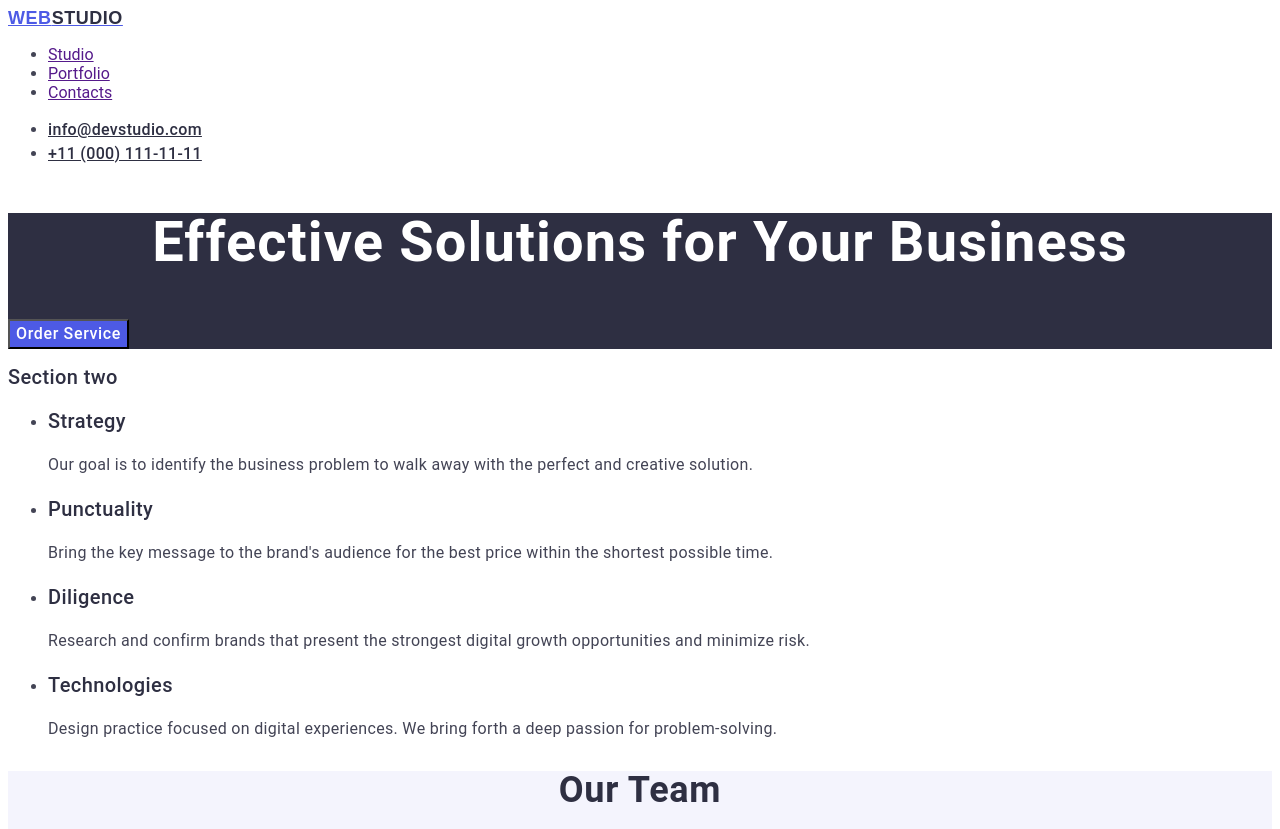
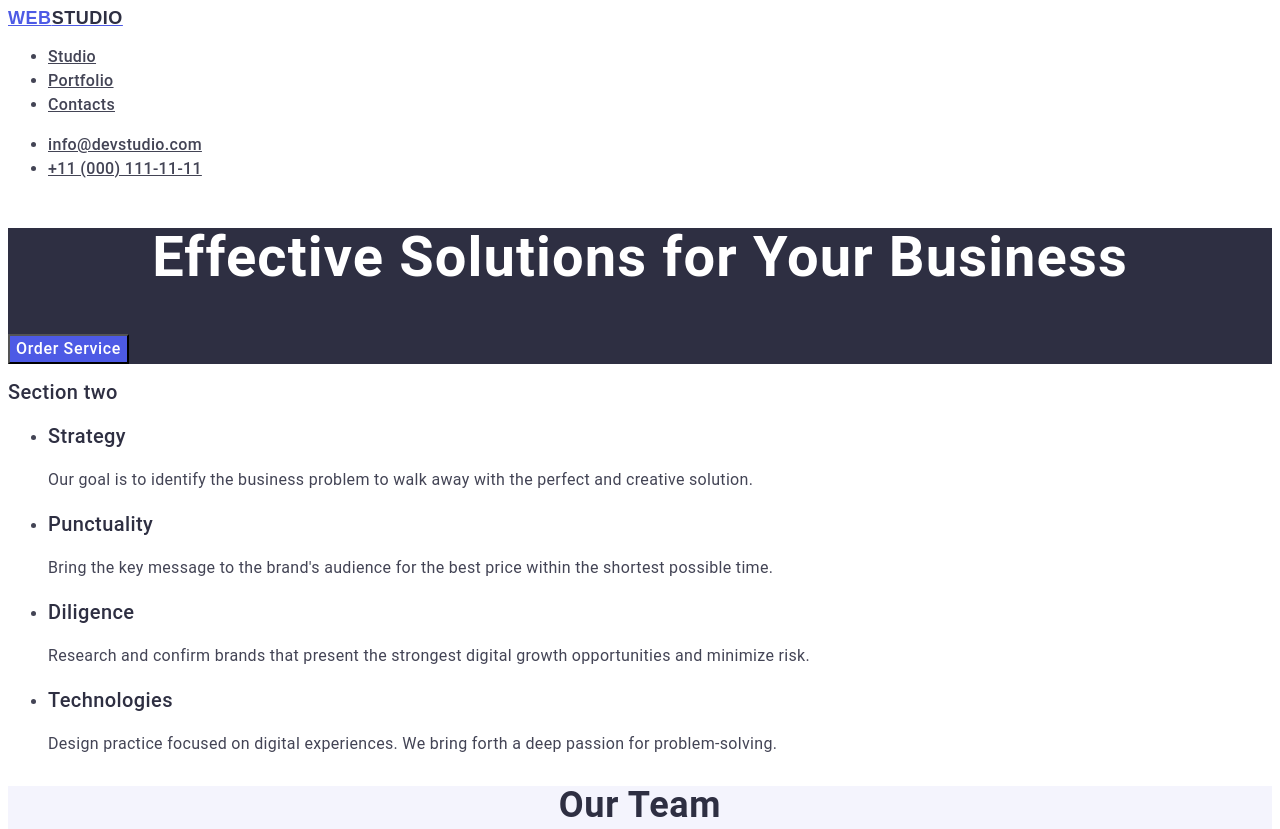
Before and after one commit to Anatolii1203/goit-markup-hw-02, a plain HTML site: page index.html in a window 1280 px wide. Shown: the top 829 px of the page. Drawn offline with Linux system fonts and the light colour scheme.

Commit message:
Update index.html

```diff
--- a/css/styles.css
+++ b/css/styles.css
@@ -119,7 +119,7 @@ body {
   font-weight: 500;
   line-height: 1.5;
   letter-spacing: 0.02em;
-  color: #2e2f42;
+  color: #434455;
 }
 
 .link:hover {
--- a/index.html
+++ b/index.html
@@ -15,13 +15,13 @@
 
         <ul>
           <li>
-            <a href="">Studio</a>
+            <a class="link" href="./index.html">Studio</a>
           </li>
           <li>
-            <a href="">Portfolio</a>
+            <a class="link" href="">Portfolio</a>
           </li>
           <li>
-            <a href="">Contacts</a>
+            <a class="link" href="">Contacts</a>
           </li>
         </ul>
       </nav>
```
